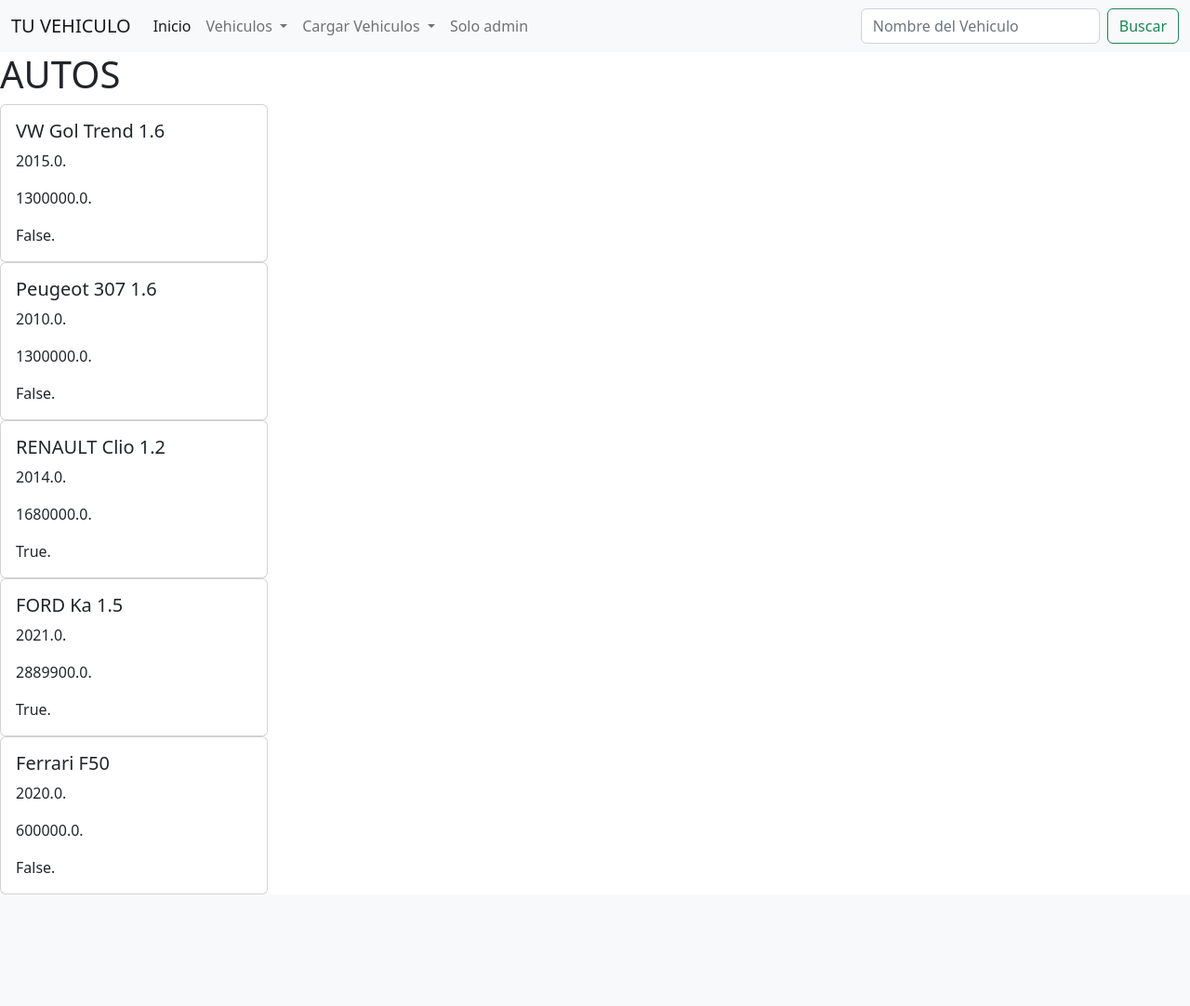
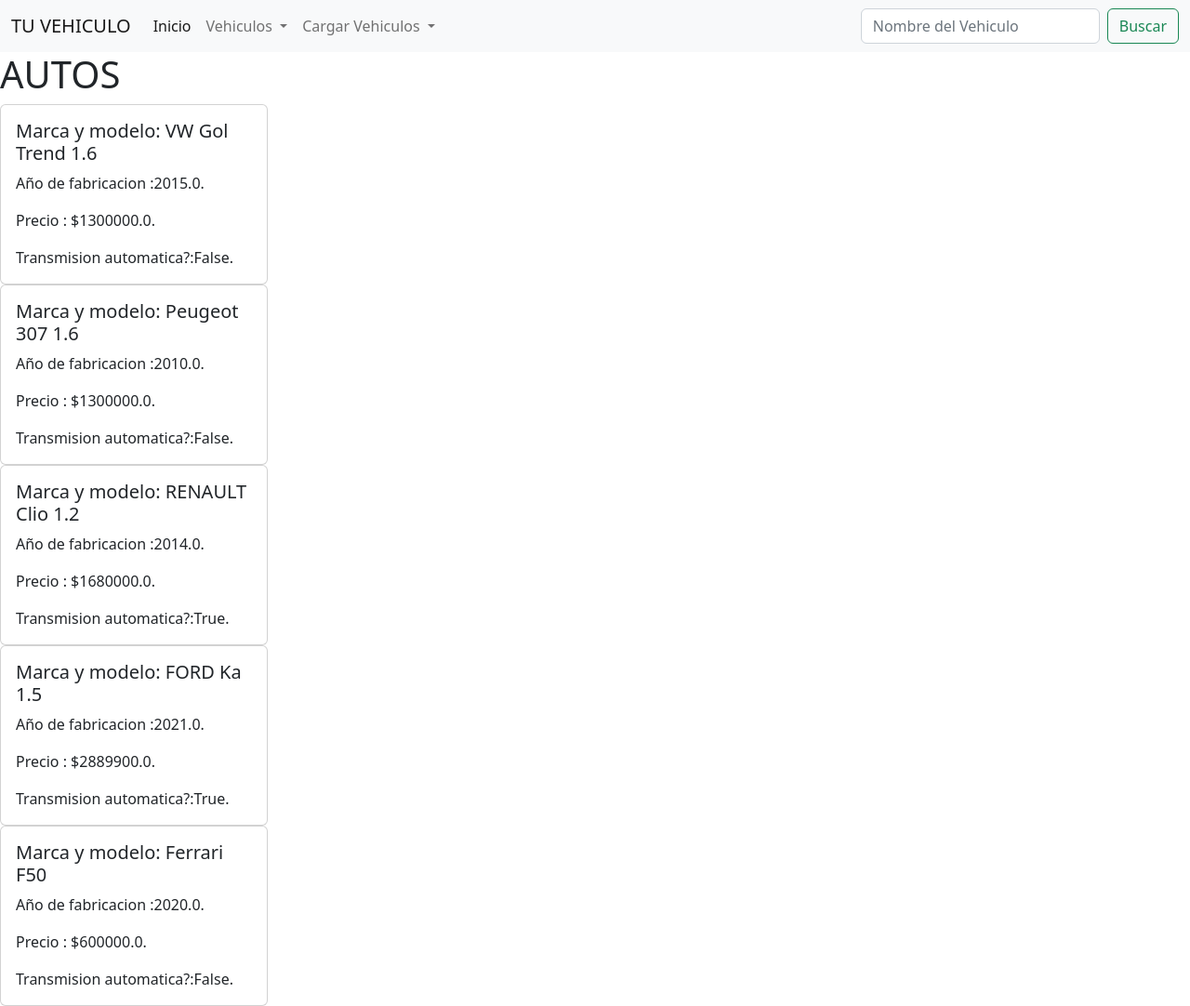
Before and after one commit to Fpagnotta/ProyectoTuVehiculo, a Django app: page /vehiculos/autos/ in a window 1280 px wide. Shown: the whole page at 93% size. Before the commit the page ends 962 px from the top, so only its background shows below. Run offline with Django 4.2, Linux system fonts and the light colour scheme; data comes from the database, SQL or seed files in the repository; both versions use the stored data as it was after the commit.

Commit message:
Trabajo listo

```diff
--- a/templates/autos.html
+++ b/templates/autos.html
@@ -6,10 +6,10 @@
   {% for auto in autos %}
   <div class="card" style="width: 18rem;">
     <div class="card-body">
-      <h5 class="card-title">{{auto.marca_modelo}}</h5>
-      <p class="card-text">{{auto.año}}.</p>
-      <p class="card-text">{{auto.precio}}.</p>
-      <p class="card-text">{{auto.transmision}}.</p>
+      <h5 class="card-title">Marca y modelo: {{auto.marca_modelo}}</h5>
+      <p class="card-text">Año de fabricacion :{{auto.año}}.</p>
+      <p class="card-text">Precio : ${{auto.precio}}.</p>
+      <p class="card-text">Transmision automatica?:{{auto.transmision}}.</p>
     </div>
   </div>
   {% endfor %}
--- a/templates/template_base.html
+++ b/templates/template_base.html
@@ -11,14 +11,14 @@
     <header>
         <nav class="navbar navbar-expand-lg bg-light">
             <div class="container-fluid">
-              <a class="navbar-brand" href="#">TU VEHICULO</a>
+              <a class="navbar-brand" href="/">TU VEHICULO</a>
               <button class="navbar-toggler" type="button" data-bs-toggle="collapse" data-bs-target="#navbarSupportedContent" aria-controls="navbarSupportedContent" aria-expanded="false" aria-label="Toggle navigation">
                 <span class="navbar-toggler-icon"></span>
               </button>
               <div class="collapse navbar-collapse" id="navbarSupportedContent">
                 <ul class="navbar-nav me-auto mb-2 mb-lg-0">
                   <li class="nav-item">
-                    <a class="nav-link active" aria-current="page" href="#">Inicio</a>
+                    <a class="nav-link active" aria-current="page" href="/">Inicio</a>
                   </li>
                   <li class="nav-item dropdown">
                     <a class="nav-link dropdown-toggle" href="#" id="navbarDropdown" role="button" data-bs-toggle="dropdown" aria-expanded="false">
@@ -40,9 +40,6 @@
                       <li><a class="dropdown-item" href="/vehiculos/cargar_camiones">Camiones</a></li>
                     </ul>
                   </li>
-                  <li class="nav-item">
-                    <a class="nav-link" href="#">Solo admin</a>
-                  </li>
                 </ul>
                 <form class="d-flex" role="search" action="/vehiculos/buscar_vehiculos/" method="GET">
                   <input class="form-control me-2" type="text" placeholder="Nombre del Vehiculo" name="Search" aria-label="Search">
--- a/vehiculos/models.py
+++ b/vehiculos/models.py
@@ -6,7 +6,7 @@
 class Autos(models.Model):
     marca_modelo = models.CharField (max_length=50)
     año = models.FloatField()
-    transmision = models.BooleanField()
+    transmision = models.BooleanField(blank=True)
     sku = models.CharField(max_length=30)
     precio = models.FloatField()
 
--- a/vehiculos/views.py
+++ b/vehiculos/views.py
@@ -54,7 +54,7 @@
             new_camion = Camiones.objects.create(
                  marca_modelo = form.cleaned_data["marca_modelo"],
                  año = form.cleaned_data["año"],
-                 transmision = form.cleaned_data["transmision"],
+                 capacidad = form.cleaned_data["capacidad"],
                  sku = form.cleaned_data["sku"],
                  precio = form.cleaned_data["precio"],
             )
@@ -72,7 +72,7 @@
             new_moto = Motos.objects.create(
                  marca_modelo = form.cleaned_data["marca_modelo"],
                  año = form.cleaned_data["año"],
-                 transmision = form.cleaned_data["transmision"],
+                 tipo = form.cleaned_data["tipo"],
                  sku = form.cleaned_data["sku"],
                  precio = form.cleaned_data["precio"],
             )
@@ -81,8 +81,8 @@
 
 def buscar_vehiculo(request):
     print(request.GET)
+    camiones = Camiones.objects.filter(marca_modelo = request.GET["Search"])
     autos = Autos.objects.filter(marca_modelo = request.GET["Search"])
-    camiones = Camiones.objects.filter(marca_modelo = request.GET["Search"])
     motos = Motos.objects.filter(marca_modelo = request.GET["Search"])
     context = {"autos":autos, "camiones": camiones, "motos":motos}
     return render(request,"buscar_vehiculo.html", context = context)
```
Also changed, not shown: templates/buscar_vehiculo.html (+26 -0 lines), templates/camiones.html (+4 -4 lines), templates/index.html (+9 -12 lines), templates/motos.html (+4 -4 lines), db.sqlite3, 1 other file.
